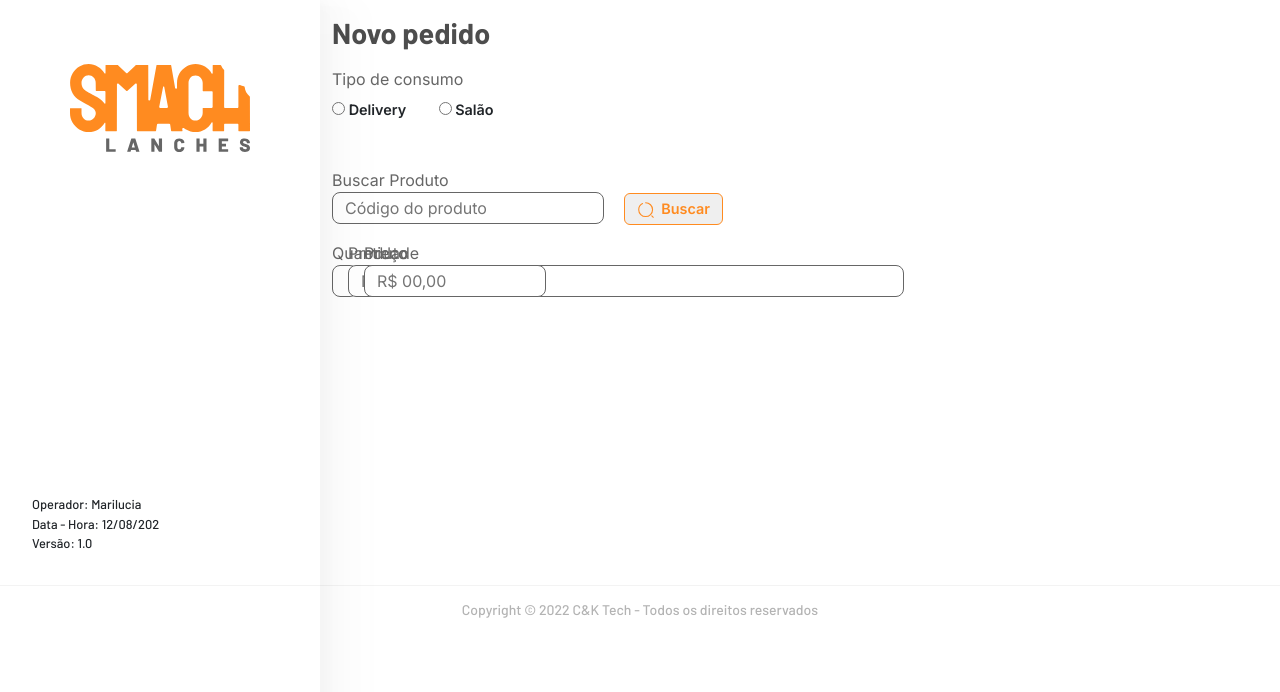
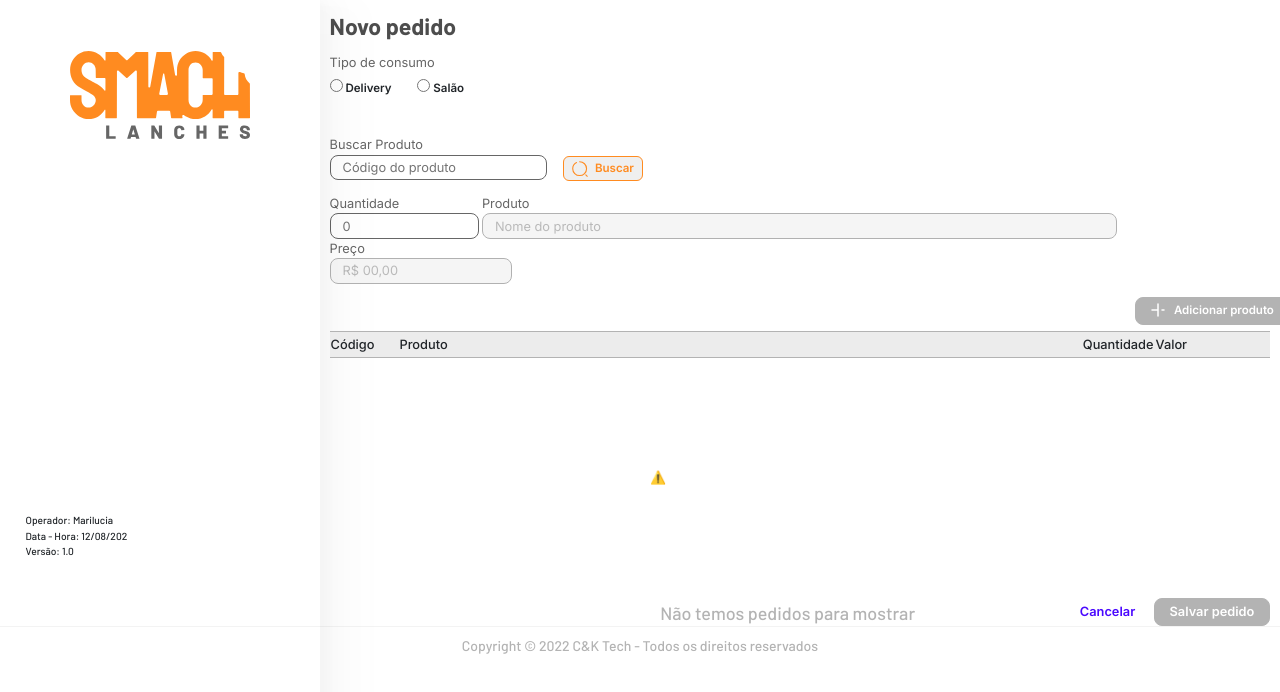
Before and after one commit to Kaykmagalhaesdiv/C-K-Tech, a plain HTML site: page index.html in a window 1280 px wide. Both pictures are taken after a click on the button "Novo pedido". Drawn offline with nearby package versions, Linux system fonts and the light colour scheme; no server answers.

Commit message:
Segundo layout Enviar pedido, finalizado!

```diff
--- a/Style/novoPedido.css
+++ b/Style/novoPedido.css
@@ -27,6 +27,8 @@ input[name="code-product"]{
     border-radius: 8px;
 }
 
+
+
 .input-label{
     font-family: 'Inter',sans-serif;
     font-weight: 400;
@@ -43,23 +45,81 @@ input[name="code-product"]{
     margin-right: 4px;
 }
 
-.inputs-box label{
-    width: 0;
+#amount-product,
+.inputs-box .label-amout{
+    width: 149px;
 }
 
-.inputs-box #amount-product{
-    width: 136px;
+#name-product,
+.inputs-box .label-product{
+    width: 635px;
+    margin-right: 8px;
+    cursor: not-allowed;
 }
 
-.inputs-box #name-product{
-    width:556px ;
+#name-product{
+    background-color: var(--grey-table);
+    opacity: 0.5;
 }
 
-.inputs-box #price-product{
+#price-product,
+.inputs-box .label-price{
     width: 182px;
+    cursor: not-allowed;
 }
 
-.inputs-content{
+#price-product{
+    background-color: var(--grey-table);
+    opacity: 0.5;
+
+}
+
+.btn-save-product img{
+    margin: 0 .5rem 0.1rem 0;
+}
+
+.btn-save-product{
+    background-color: #B3B3B3;
+    font-family: 'Inter',sans-serif;
+    font-weight: 600;
+    font-size: 0.9rem;
+    border: 1px solid #B3B3B3;
+    margin-left: 805px;
+}
+
+
+/*TABELA*/
+
+.table-content{
     display: flex;
-    gap: 16px;
+    flex-direction: column;
+    position: relative;
+    height: 295px;
+
 }
+
+.img-notFound{
+    align-self: center;
+}
+#table-search-product .img-notFound .animation{
+    height: 240px !important;
+}
+
+.buttons{
+    position: absolute;
+    bottom: 0;
+    right: 0;
+
+}
+
+.btn-cancel{
+    background-color: #ffffff;
+    border: none;
+    color: #4A08FF;
+}
+
+.btn-save{
+    background-color: #B3B3B3;
+    border: 1px solid #B3B3B3;
+}
+/*Fim tabela*/
--- a/Style/style.css
+++ b/Style/style.css
@@ -31,6 +31,7 @@ legend{
     --btn-color-orange:#FF8B20;
     --grey-table:#ECECEC;
     --label-grey:#666666;
+    font-size: 80%;
 }
 
 /* ---------LATERAL-----------*/
@@ -192,12 +193,10 @@ table{
     align-self: center;
 }
 
-.img-notFound .animation{
-    height: 202px !important;
-}
+
 
 .img-notFound h4{
-    font-size: 1.2rem;
+    font-size: 1.4rem;
     font-family: 'Barlow',sans-serif;
     font-weight: 500;
     color: #B3B3B3;
--- a/index.html
+++ b/index.html
@@ -122,25 +122,52 @@
                         <div class="inputs-box">
                             <div class="inputs-content">
                                 <label for="amount" class="label-amount input-label">Quantidade<br>
-                                    <input id="amount-product" name="code-product" type="number" class="w-50" placeholder="0">
+                                    <input id="amount-product" name="code-product" type="number" placeholder="0">
                                 </label>
 
-                                <label for="name-product" class="input-label">Produto<br>
-                                    <input id="name-product" name="code-product" type="text" placeholder="Nome do produto">
+                                <label for="name-product" class=" label-product input-label">Produto<br>
+                                    <input disabled id="name-product" name="code-product" type="text" placeholder="Nome do produto">
                                 </label>
 
-                                <label for="price-product" class="input-label">Preço<br>
-                                    <input id="price-product" name="code-product" type="number" placeholder="R$ 00,00">
+                                <label for="price-product" class=" label-price input-label">Preço<br>
+                                    <input disabled id="price-product" name="code-product" type="number" placeholder="R$ 00,00">
                                 </label>
+                                <button class="btn-save-product btn-config mt-3"><img src="assets/img/Adicionar.svg" alt=""> Adicionar produto</button>
+                            </div>
+
+                        </div>
+
+                    </div>
+
+                    <section id="table-search-product" class="mt-2">
+                        <div class="table-content">
+                            <table>
+                                <thead>
+                                    <td style="width:70px;">Código</td>
+                                    <td style="width:715px;">Produto</td>
+                                    <td style="width:8px;">Quantidade</td>
+                                    <td style="width:120px ;">Valor</td>
+                                </thead>
+                            </table>
+
+                            <div class="img-notFound">
+                                <script src="https://unpkg.com/@lottiefiles/lottie-player@latest/dist/lottie-player.js"></script>
+                                <lottie-player class="animation" src="https://assets5.lottiefiles.com/packages/lf20_awucen2m.json"  background="transparent"  speed="1"  style="width: 300px; height: 300px;"  loop  autoplay></lottie-player>
+                                <h4>Não temos pedidos para mostrar</h4>
+                            </div>
+                            <div class="buttons">
+                                <button class="btn-cancel btn-config">Cancelar</button>
+                                <button class=" btn-save btn-config">Salvar pedido</button>
                             </div>
                         </div>
-                    </div>
+                    </section>
                 </section>
                 <!-- FIM 2 layout-->
             </section>
 
          <footer id="footerWeb" class="col-12">
-            <p>Copyright © 2022 C&K Tech - Todos os direitos reservados</p>
+            <div class="footer"><p>Copyright © 2022 C&K Tech - Todos os direitos reservados</p></div>
+
          </footer>
     </main>
 
```
